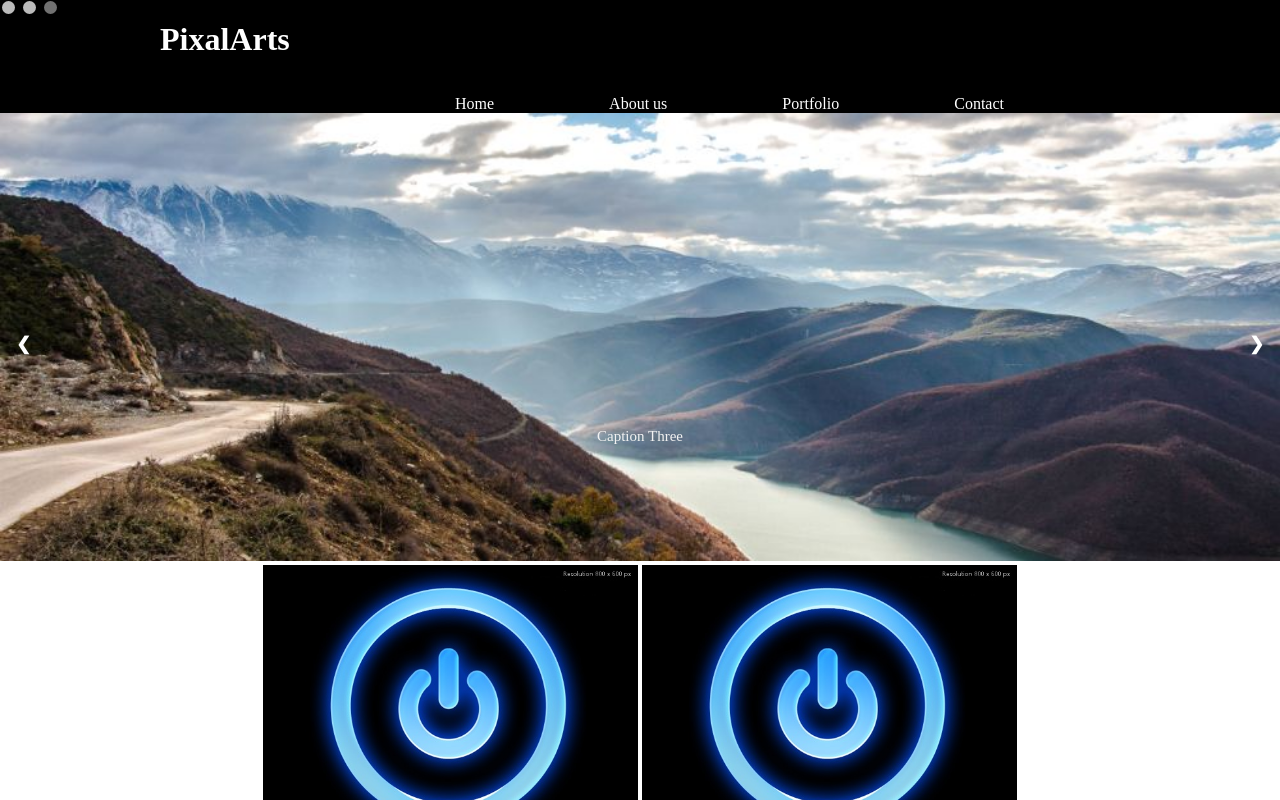
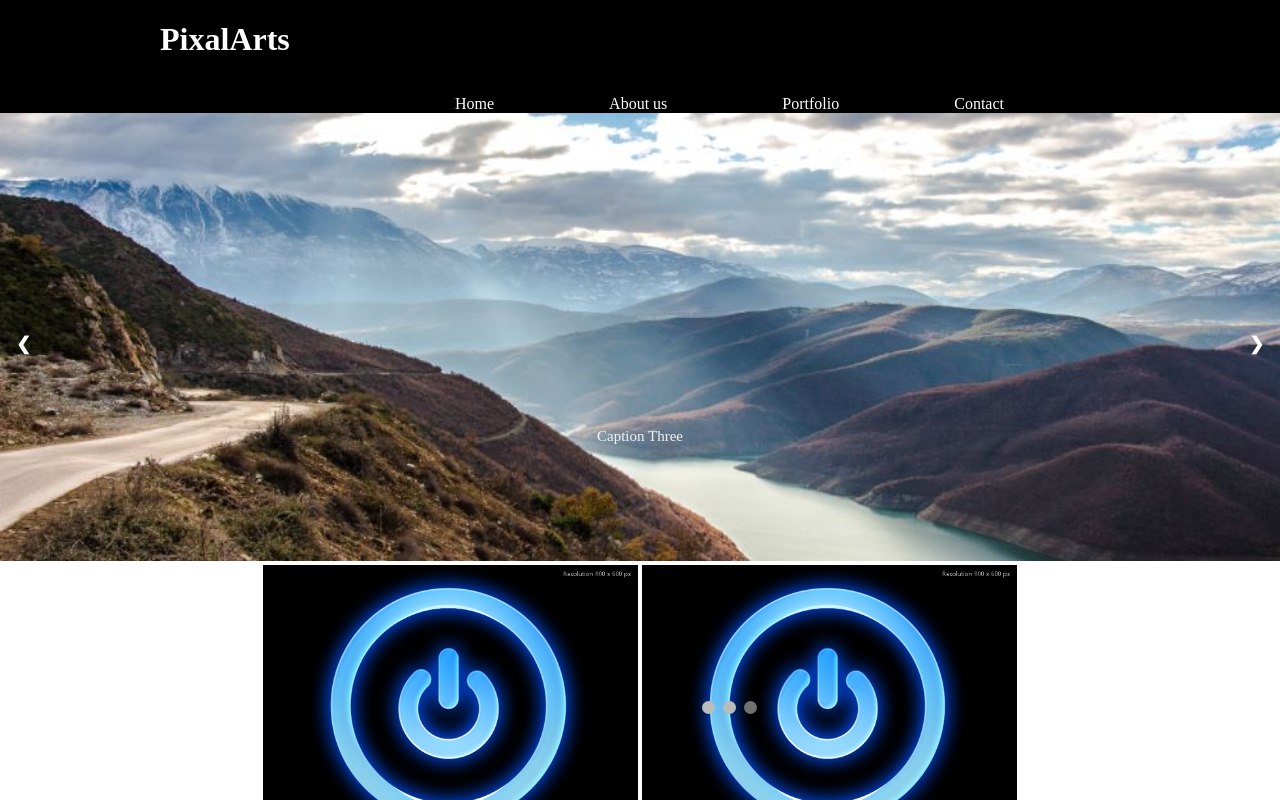
Before and after one commit to emogis/emogis.github.io, a plain HTML site: page index.html in a window 1280 px wide. Shown: the top 800 px of the page. Drawn offline with Linux system fonts and the light colour scheme.

Commit message:
test dots

```diff
--- a/index.html
+++ b/index.html
@@ -36,7 +36,7 @@
     <a class="next" onclick="plusSlides(1)">&#10095;</a>
 </div>
 
-<div style="text-align:center;z-index: 2; position: absolute; top: 0px; left: 0px;">
+<div style="text-align:center;z-index: 2; position: absolute; top: 700px; left: 700px;">
     <span class="dot" onclick="currentSlide(1)"></span>
     <span class="dot" onclick="currentSlide(2)"></span>
     <span class="dot" onclick="currentSlide(3)"></span>
```
